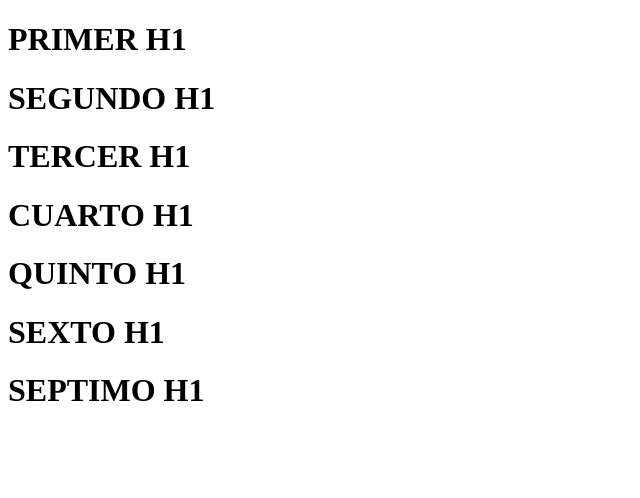
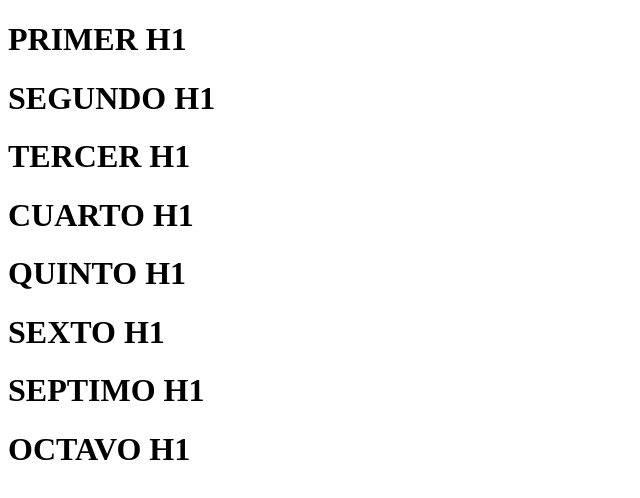
Before and after one commit to Jgon03/BUENAS-PRACTICAS-JG, a plain HTML site: page index.html in a window 1280 px wide. Shown: the whole page, without its empty margins (0-640 px from the left). Drawn offline with Linux system fonts and the light colour scheme.

Commit message:
Septimo commit (Se agrego octavo H1)

```diff
--- a/index.html
+++ b/index.html
@@ -13,5 +13,6 @@
     <H1>QUINTO H1</H1>
     <H1>SEXTO H1</H1>
     <H1>SEPTIMO H1</H1>
+    <H1>OCTAVO H1</H1>
 </body>
 </html>
```
